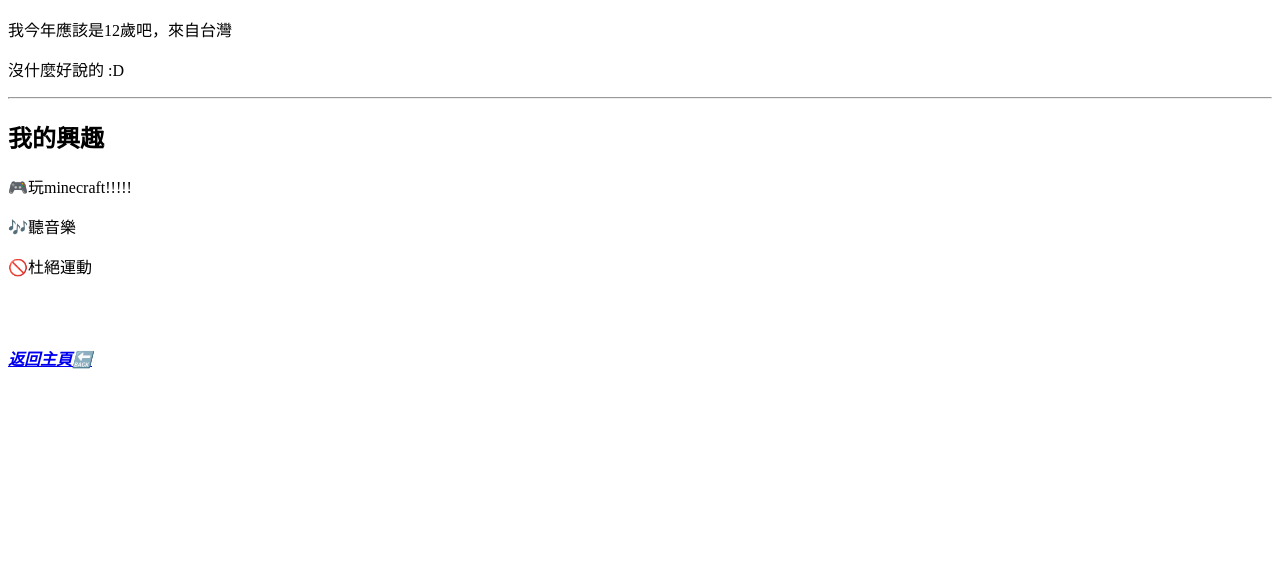
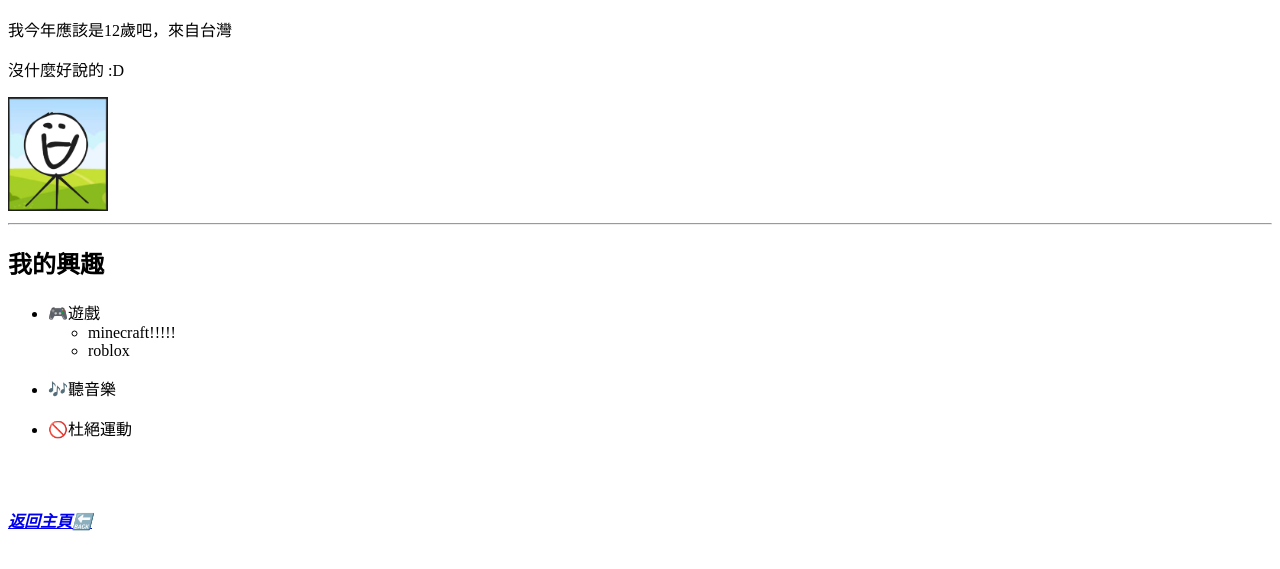
Before and after one commit to ryder-li-codeseedling/web, a plain HTML site: page about-me.html in a window 1280 px wide. Shown: the part 119-688 px from the top of the page. Drawn offline with Linux system fonts and the light colour scheme.

Commit message:
就加了個自畫像跟表格

```diff
--- a/about-me.html
+++ b/about-me.html
@@ -10,11 +10,23 @@
     <h2>about me</h2>
     <p>我今年應該是12歲吧，來自台灣</p>
     <p>沒什麼好說的 :D</p>
+    <img src="自畫像.png" alt="我的自畫像" width="100">
     <hr>
     <h2>我的興趣</h2>
-    <p>🎮玩minecraft!!!!!</p>
-    <p>🎶聽音樂</p>
-    <p>🚫杜絕運動</p>
+    <ul>
+        <li>🎮遊戲
+            <ul>
+                <li>minecraft!!!!!</li>
+                <li>roblox</li>
+            </ul>
+        </li>
+    </ul>
+    <ul>
+        <li>🎶聽音樂</li>
+    </ul>
+    <ul>
+        <li>🚫杜絕運動</li>
+    </ul>
     <br>
     <br>
     <p><a href="index.html"><em><strong>返回主頁🔙</strong></em></a></p>
```
Also changed, not shown: index.html (+1 -1 lines), 表格.html (added, +27 -0 lines), 自畫像.png (added).
